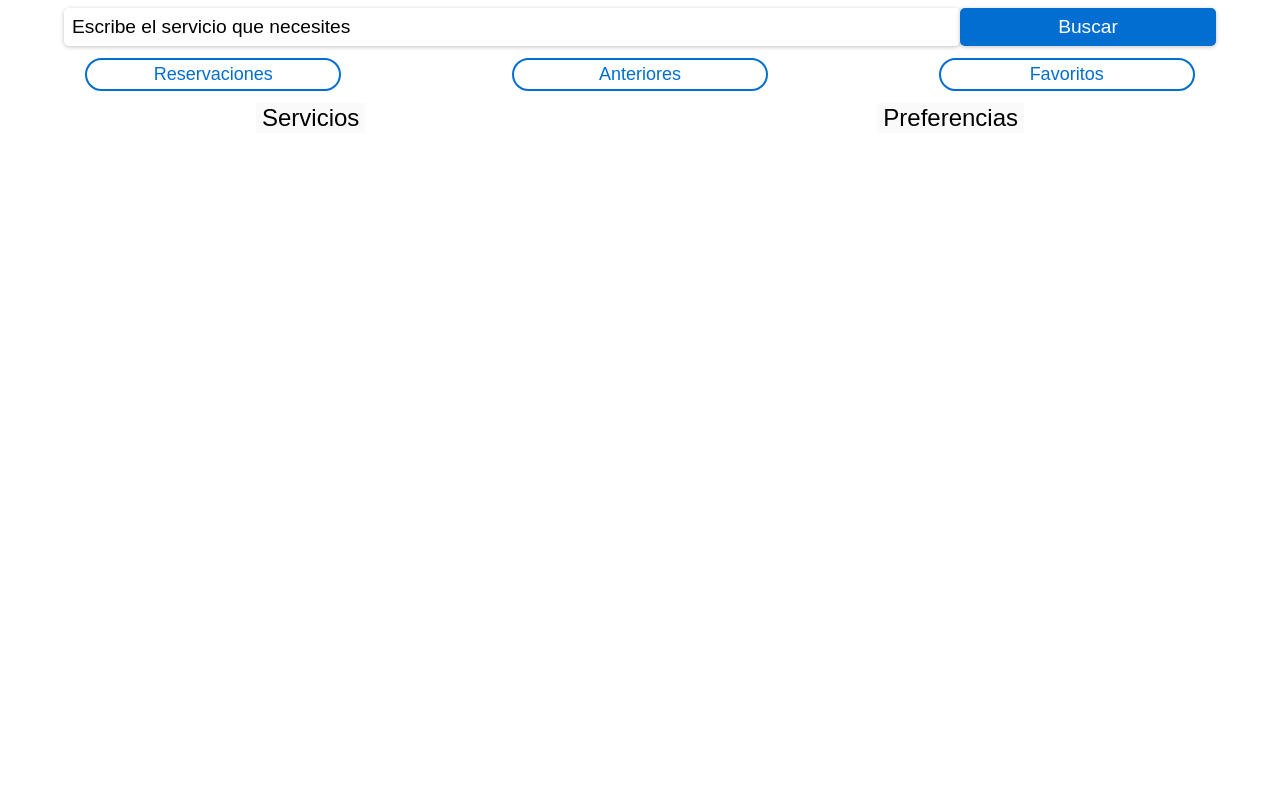
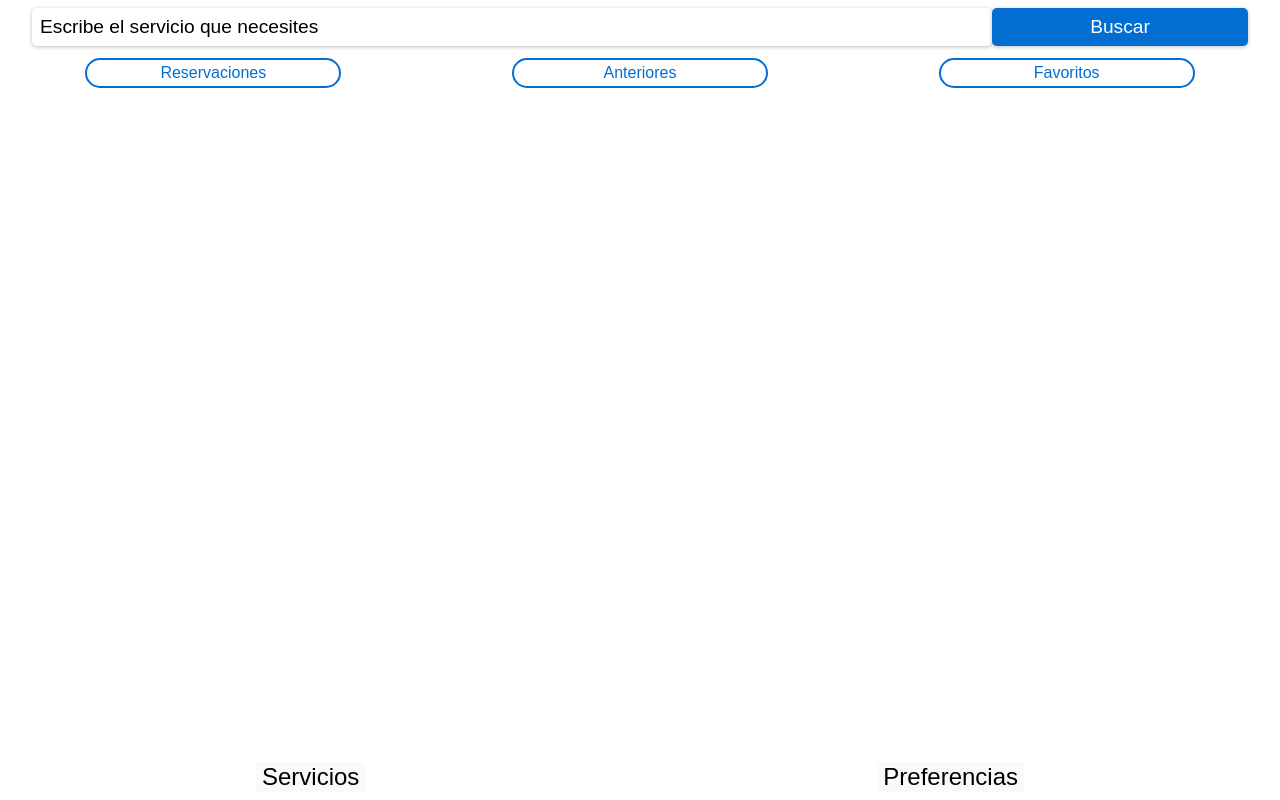
Before and after one commit to moctezumadaniel/tuservicio, a Next.js app: page / in a window 1280 px wide. Built offline with nearby package versions, Linux system fonts and the light colour scheme.

Commit message:
main tab buttons anchored to the button, font size of the services tabs reduced

```diff
--- a/styles/MainTabButtons.module.css
+++ b/styles/MainTabButtons.module.css
@@ -4,6 +4,9 @@
     flex-direction: row;
     justify-content: space-around;
     margin-top: 1.5vh;
+    margin-bottom: 1vh;
+    position: absolute;
+    bottom: 0;
 }
 
 .MainTabButton{
--- a/styles/UserServices.module.css
+++ b/styles/UserServices.module.css
@@ -11,7 +11,7 @@
     color: #026ED2;
     background-color: white;
     min-width: 20%;
-    font-size:large;
+    font-size:medium;
     padding-top: 0.5vh;
     padding-bottom: 0.5vh;
     border-radius: 100px;
@@ -30,7 +30,7 @@
 
 }
 .SearchBar{
-    min-width: 70vw;
+    min-width: 75vw;
     background-color: white;
     font-size: larger;
     border-radius: 5px;
```
